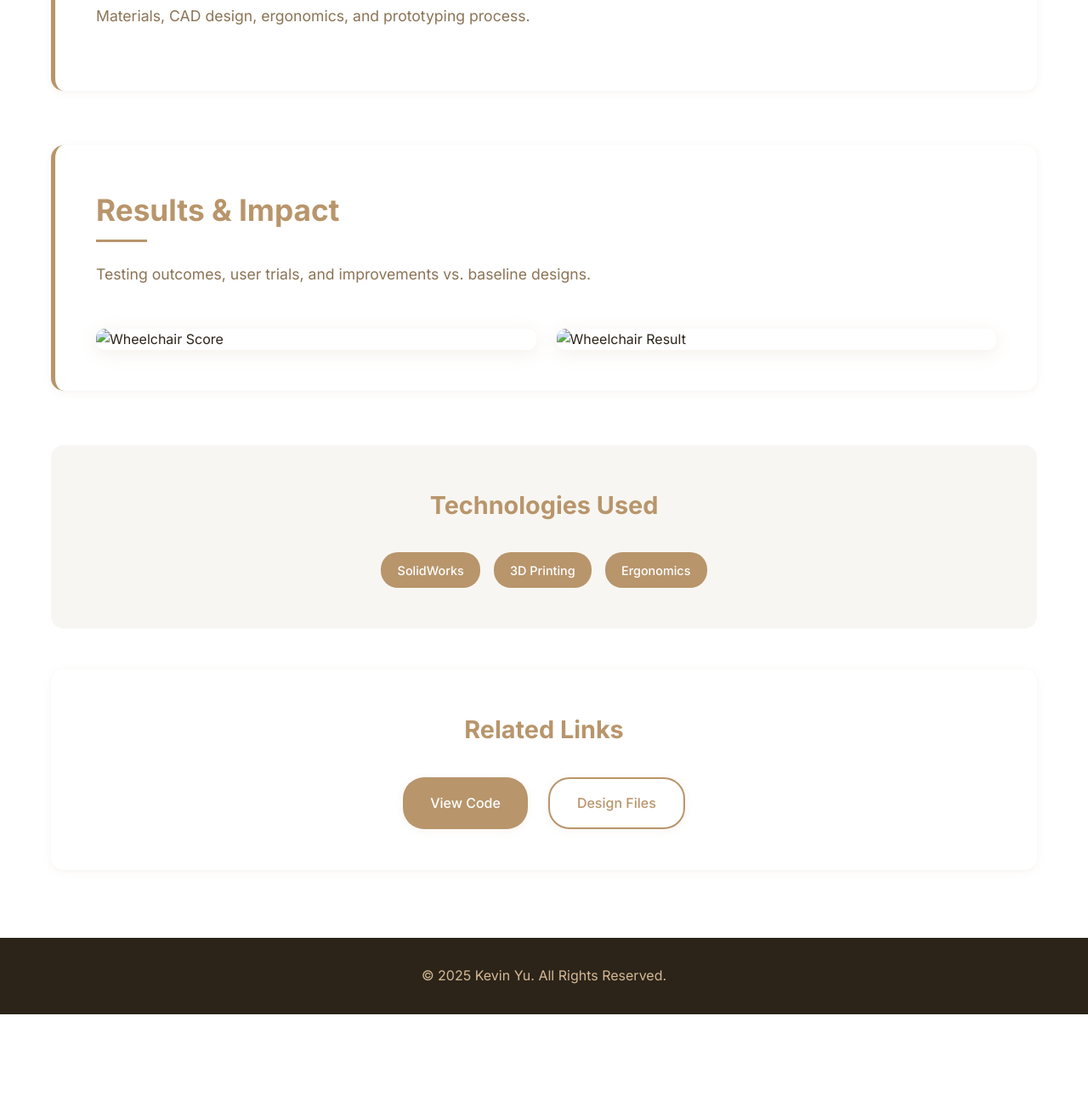
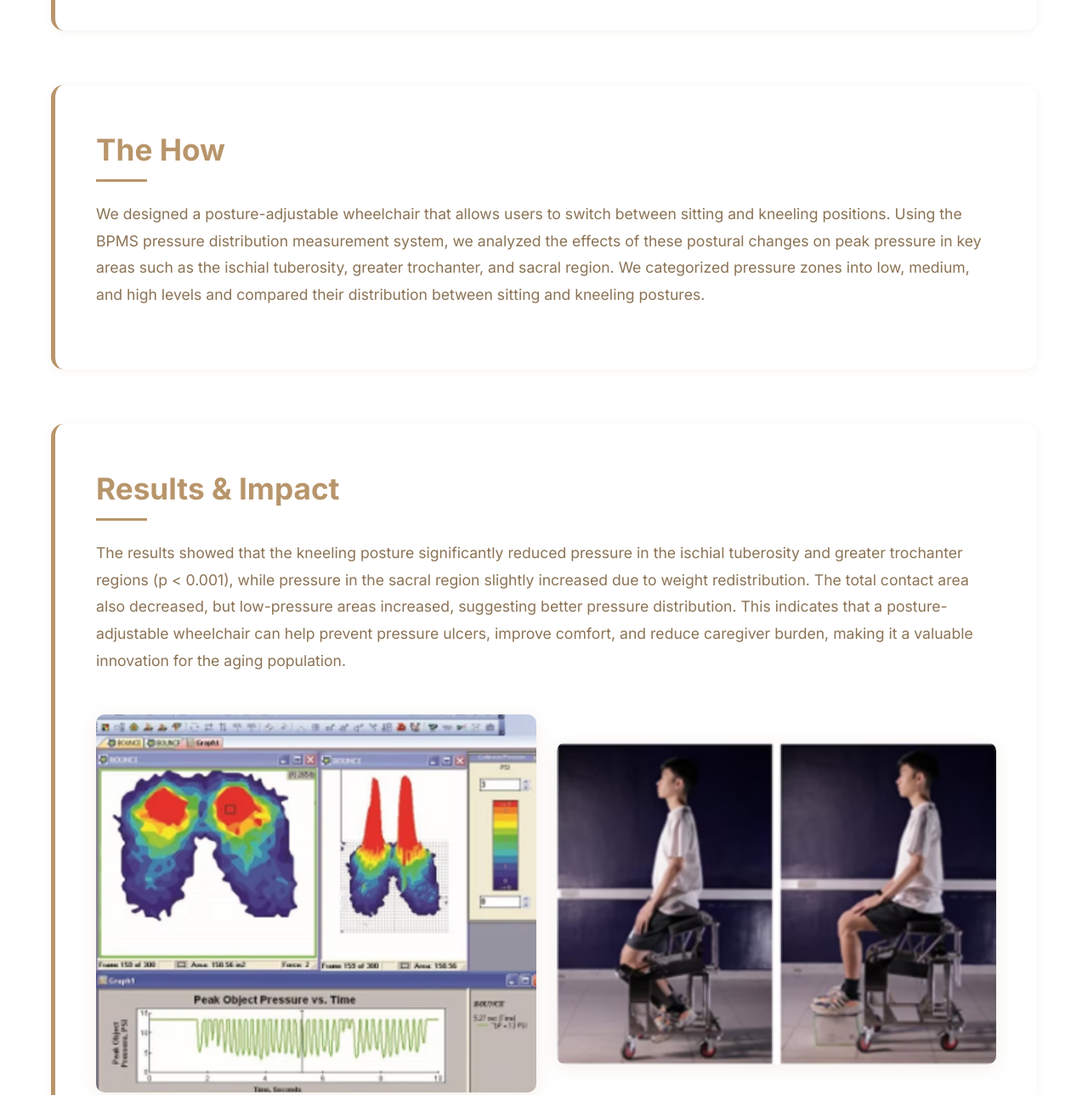
Before and after one commit to K1vinY/portfolio-website, a plain HTML site: page wheelchair.html in a window 1280 px wide. Shown: the part 1249-2538 px from the top of the page at 85% size. Before the commit the page ends 2443 px from the top, so only its background shows below. Drawn offline with Linux system fonts and the light colour scheme.

Commit message:
Wheelchair Project Finished

```diff
--- a/wheelchair.html
+++ b/wheelchair.html
@@ -40,7 +40,7 @@
             <div class="project-header">
                 <h1 class="project-title">Wheelchair-Savvy: Innovating the Structure of Wheelchairs</h1>
                 <div class="project-meta">
-                    <div class="meta-item"><i class="fas fa-calendar-alt"></i><span>2020 - 2021</span></div>
+                    <div class="meta-item"><i class="fas fa-calendar-alt"></i><span>May 2017 - May 2021</span></div>
                     <div class="meta-item"><i class="fas fa-map-marker-alt"></i><span>Chung Yuan Christian University</span></div>
                     <div class="meta-item"><i class="fas fa-tag"></i><span>Biomedical</span></div>
                 </div>
@@ -48,21 +48,21 @@
 
             <div class="project-summary">
                 <h2>Abstract</h2>
-                <p>Placeholder abstract for wheelchair structure innovation project. Replace with summary of design goals, prototyping, and testing results.</p>
+                <p>As population aging accelerates, Taiwan faces a growing elderly care challenge, with 3.5 million seniors and only 300,000 caregivers. Traditional wheelchairs often lead to chronic health issues like hunchback and poor circulation due to prolonged sitting. To address this, we are developing a self-supporting wheelchair that allows users to switch between sitting and kneeling positions, reducing discomfort and promoting mobility. By integrating electromyography (EMG) analysis, we aim to optimize posture transitions for maximum comfort and stability. This innovation enhances independence for the elderly and disabled while alleviating caregiver shortages.</p>
             </div>
 
             <div class="project-content">
                 <div class="content-section">
                     <h2>The What</h2>
                     <div class="content-text">
-                        <p>Briefly describe the structural innovation and target user needs.</p>
+                        <p>With Taiwan expected to enter a "super-aged society" by 2025, an increasing number of elderly and disabled individuals require wheelchairs for mobility. However, prolonged sitting in traditional wheelchairs leads to pressure ulcers, spinal issues, and poor blood circulation. This study aims to explore whether posture-adjustable wheelchairs can alleviate these issues by distributing pressure more effectively and enhancing user comfort.</p>
                     </div>
                 </div>
 
                 <div class="content-section">
                     <h2>The How</h2>
                     <div class="content-text">
-                        <p>Materials, CAD design, ergonomics, and prototyping process.</p>
+                        <p>We designed a posture-adjustable wheelchair that allows users to switch between sitting and kneeling positions. Using the BPMS pressure distribution measurement system, we analyzed the effects of these postural changes on peak pressure in key areas such as the ischial tuberosity, greater trochanter, and sacral region. We categorized pressure zones into low, medium, and high levels and compared their distribution between sitting and kneeling postures.</p>
                     </div>
                 </div>
 
@@ -70,11 +70,13 @@
                     <h2>Results & Impact</h2>
                     <div class="results-content">
                         <div class="results-text">
-                            <p>Testing outcomes, user trials, and improvements vs. baseline designs.</p>
+                            <p>The results showed that the kneeling posture significantly reduced pressure in the ischial tuberosity and greater trochanter regions (p < 0.001), while pressure in the sacral region slightly increased due to weight redistribution. The total contact area also decreased, but low-pressure areas increased, suggesting better pressure distribution. This indicates that a posture-adjustable wheelchair can help prevent pressure ulcers, improve comfort, and reduce caregiver burden, making it a valuable innovation for the aging population.</p>
                         </div>
                         <div class="results-images">
-                            <img src="images/wheelchair-score.png" alt="Wheelchair Score">
-                            <img src="images/wheelchair-result.png" alt="Wheelchair Result">
+                            <img src="images/wheelchair-result1.png" alt="Wheelchair Result 1">
+                            <img src="images/wheelchair-demo.png" alt="Wheelchair Demo">
+                            <img src="images/wheelchair-result2.png" alt="Wheelchair Result 2">
+                            <img src="images/wheelchair-result3.png" alt="Wheelchair Result 3">
                         </div>
                     </div>
                 </div>
@@ -84,16 +86,16 @@
                 <h3>Technologies Used</h3>
                 <div class="tech-tags">
                     <span class="tech-tag">SolidWorks</span>
-                    <span class="tech-tag">3D Printing</span>
-                    <span class="tech-tag">Ergonomics</span>
+                    <span class="tech-tag">Biomechanics</span>
+                    <span class="tech-tag">Prototyping</span>
                 </div>
             </div>
 
             <div class="project-links">
                 <h3>Related Links</h3>
                 <div class="link-buttons">
-                    <a class="link-button" href="#" target="_blank" rel="noopener noreferrer">View Code</a>
-                    <a class="link-button secondary" href="#" target="_blank" rel="noopener noreferrer">Design Files</a>
+                    <a class="link-button" href="https://www.youtube.com/watch?v=bf-_8sXHBl0&ab_channel=KevinYu" target="_blank" rel="noopener noreferrer">Demo Video</a>
+                    <a class="link-button secondary" href="https://be.cycu.edu.tw/%E8%B3%80%EF%BC%81%E6%9C%AC%E7%B3%BB%E5%AD%B8%E7%94%9F%E5%8F%83%E5%8A%A0-%E3%80%8C2020%E7%AC%AC15%E5%B1%86-%E6%88%B0%E5%9C%8B%E7%AD%96%E5%85%A8%E5%9C%8B%E5%89%B5%E6%96%B0%E5%89%B5%E6%A5%AD%E7%AB%B6/" target="_blank" rel="noopener noreferrer">News</a>
                 </div>
             </div>
         </div>
```
Also changed, not shown: eeg-tinnitus.html (+2 -2 lines), images/wheelchair-demo.png (added), images/wheelchair-result1.png (added), images/wheelchair-result2.png (added), images/wheelchair-result3.png (added).
